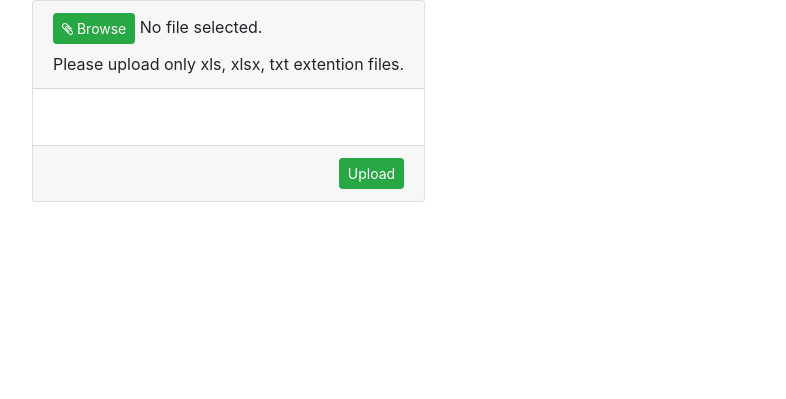
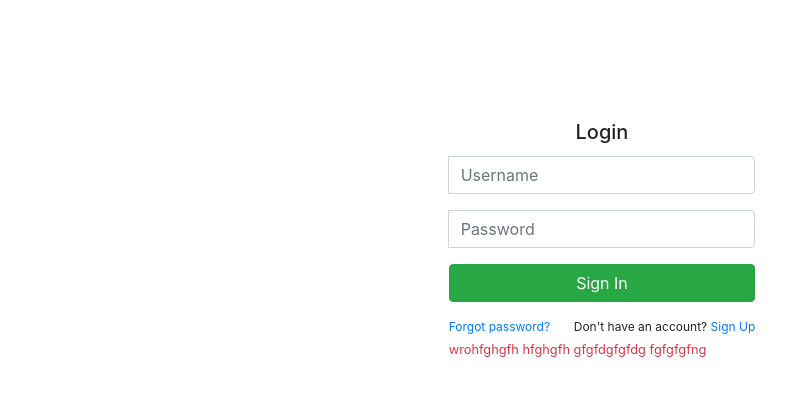
Before and after one commit to eternussolutionsdotcom/Eternus-React-Components, a React app: page / in a window 1280 px wide. Shown: the whole page, without its empty margins (38-824 px from the left). Built offline with nearby package versions, Linux system fonts and the light colour scheme.

Commit message:
Login component completed Test Cases Completed Read me file completed

```diff
--- /dev/null
+++ b/main/src/LoginComponent.js
@@ -0,0 +1,47 @@
+import React, { Component } from 'react'
+import { Login } from '../../src';
+import { Col, Row } from 'react-bootstrap'
+export default class LoginComponent extends Component {
+    constructor(props) {
+        super(props);
+
+        this.state = {
+
+            usernameValue:'',
+            userPasswordValue:''
+        };
+    }
+
+    onChangeComponent=(e) => {
+        this.setState({[e.target.name]: e.target.value});
+       }
+
+
+    render() {
+        return (
+            <Row>
+                <Col xs={6} md='4'></Col>
+                <Col xs={12} md='4'>
+                <Login
+                title="Login"
+                usernameType="email"
+                usernamePlaceholder="Username"
+                passwordPlaceholder="Password"
+                buttonTitle="Sign In"
+                onChange={this.onChangeComponent.bind(this)}
+                position="center"
+                usernameName="usernameValue"
+                passwordName="userPasswordValue"
+                usernameValue={this.state.usernameValue}
+                userPasswordValue={this.state.userPasswordValue}
+                forgotPasswordLink="#"
+                signUpLink="#"
+                error={true}
+                errorMessage="wrohfghgfh hfghgfh   gfgfdgfgfdg  fgfgfgfng"
+                />
+                </Col>
+                <Col xs={12} md='4'></Col>
+                </Row>
+        )
+    }
+}
--- a/main/src/index.js
+++ b/main/src/index.js
@@ -2,13 +2,16 @@ import React from 'react';
 import { render} from 'react-dom';
 import DropdownComponent from "./DropdownComponent";
 import FileUploadComponent from "./FileUploadComponent";
-// import {ExportToExcel, Dropdown,Login,Table,Menu,FileUpload} from "../../src";
+import LoginComponent from "./LoginComponent";
+import {ExportToExcel, Dropdown,Login,Table,Menu,FileUpload} from "../../src";
 
 //You can experiment your developed components
 // using them here and run the command # npm start
 
 const App = () => (
      // <DropdownComponent/>
-      <FileUploadComponent/>
+     //  <FileUploadComponent/>
+     <LoginComponent/>
+
 );
 render(<App />, document.getElementById("root"));
--- a/src/components/Login/Login.js
+++ b/src/components/Login/Login.js
@@ -1,15 +1,138 @@
-import React from 'react'
+import React, { useState } from 'react'
 import PropTypes from 'prop-types'
+import { Card, InputGroup, FormControl, Button, Row, Col } from 'react-bootstrap'
+
 
 const Login = props => {
+
+    const [loginData, changeLoginData] = useState({ usernameRequired: false, passwordRequired: false });
+
+    const onChange = (e) => {
+        changeLoginData({ ...loginData, usernameRequired: false, passwordRequired: false });
+        props.onChange(e);
+    }
+
+    const onSubmit = () => {
+        if (props.usernameValue.trim().length === 0 || props.userPasswordValue.trim().length === 0) {
+            let usernameRequired = false;
+            let passwordRequired = false
+            if (props.usernameValue.trim().length === 0) {
+                usernameRequired = true;
+            }
+            if (props.userPasswordValue.trim().length === 0) {
+                passwordRequired = true;
+            }
+            changeLoginData({ ...loginData, usernameRequired: usernameRequired, passwordRequired: passwordRequired });
+        }
+        else {
+            props.onSubmit();
+        }
+    }
+
     return (
-        <div>
+        <Card className="Container">
+            <Card.Body >
+                <Row className="justify-content-md-center">
+                    <Col xs={12} >
+                        <Card.Title className={props.position === "center" ? 'text-center' : 'text-left'}>{props.title}</Card.Title>
+                        <InputGroup className="mb-3">
+                            <InputGroup.Prepend  >
+                            </InputGroup.Prepend>
+                            <FormControl
+                                id="usernameId"
+                                name={props.usernameName}
+                                type={props.usernameType}
+                                placeholder={props.usernamePlaceholder}
+                                aria-describedby="basic-addon1"
+                                onChange={onChange}
+                                value={props.usernameValue}
+                            />
+                        </InputGroup>
+                        {
+                            loginData.usernameRequired ? <FormControl.Feedback className="showError error" type="invalid">
+                                Please enter username
+                    </FormControl.Feedback> : null
+                        }
+                        <InputGroup className="mb-3 form-group required">
+                            <InputGroup.Prepend>
+                            </InputGroup.Prepend>
+                            <FormControl
+                                id="passwordId"
+                                name={props.passwordName}
+                                type={props.passwordType}
+                                placeholder={props.passwordPlaceholder}
+                                aria-describedby="basic-addon1"
+                                onChange={onChange}
+                                value={props.userPasswordValue}
+                            />
+                        </InputGroup>
+                        {
+                            loginData.passwordRequired ? <FormControl.Feedback className="showError error" type="invalid">
+                                Please enter password
+                            </FormControl.Feedback> : null
+                        }
 
-        </div>
+                        <InputGroup className="mb-3">
+                            <Button variant="success" id="signUp" type="submit" className="ButtonClass" onClick={() => onSubmit()} >{props.buttonTitle}</Button>
+
+                        </InputGroup >
+
+                        <a href={props.forgotPasswordLink} className="fontClass" >Forgot password?</a>
+                        <span className="linkClass" >Don't have an account?<a href={props.signUpLink} > Sign Up</a></span>
+
+                        <InputGroup className="mb-3">
+                            {
+                                props.error ? <FormControl.Feedback className="showError" type="invalid">
+                                    {props.errorMessage}
+                                </FormControl.Feedback> : null
+                            }
+                        </InputGroup >
+
+                    </Col>
+                </Row>
+            </Card.Body>
+        </Card>
     )
 }
 
 Login.propTypes = {
+    error: PropTypes.bool,
+    errorMessage: PropTypes.string,
+    variant: PropTypes.string.isRequired,
+    passwordType: PropTypes.string.isRequired,
+    title: PropTypes.string,
+    usernameType: PropTypes.string,
+    usernamePlaceholder: PropTypes.string,
+    passwordPlaceholder: PropTypes.string,
+    buttonTitle: PropTypes.string,
+    onChange: PropTypes.func,
+    position: PropTypes.string,
+    usernameName: PropTypes.string,
+    passwordName: PropTypes.string,
+    usernameValue: PropTypes.string,
+    userPasswordValue: PropTypes.string,
+    forgotPasswordLink: PropTypes.string,
+    signUpLink: PropTypes.string,
+
+}
+
+Login.defaultProps = {
+    variant: "success",
+    error: false,
+    errorMessage: "Invalid username or password",
+    passwordType: "password",
+    title: "Login",
+    usernameType: "text",
+    usernamePlaceholder: "Username",
+    passwordPlaceholder: "Password",
+    buttonTitle: "Sign In",
+    position: "center",
+    usernameName: "username",
+    passwordName: "password",
+    usernameValue: "",
+    userPasswordValue: "",
+    forgotPasswordLink: "#",
+    signUpLink: "#"
 
 }
 
--- a/src/styles.css
+++ b/src/styles.css
@@ -34,3 +34,41 @@ li a{ color: black; }
   label{
     cursor: pointer;
   }
+.TitleStyle
+{
+   float: center
+}
+.container  {
+
+    width: 100%;
+    top: 100px;
+    border: 0 !important;
+
+  }
+
+  .container .row {
+    margin: 0 auto;
+  }
+  .ButtonClass
+  {
+    width: 100% !important;
+
+  }
+  .fontClass
+  {
+    font-size: 12px;
+    float:inline-start
+  }
+
+  .linkClass
+  {
+    font-size: 12px;
+    float: right;
+    }
+
+  .error{
+    text-emphasis: bold;
+    font-size: 12px;
+    margin-top: -5%;
+    margin-bottom: 5%;
+  }
```
Also changed, not shown: main/src/LoginComponent.test.js (added, +71 -0 lines), package.json (+6 -1 lines), README.md, 1 other file.
